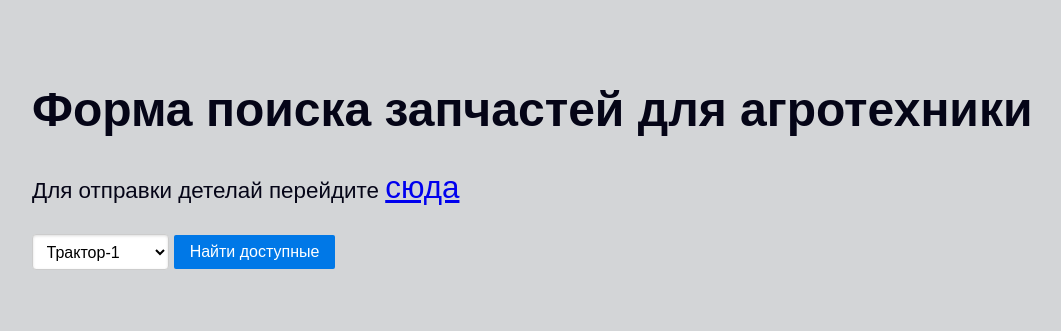
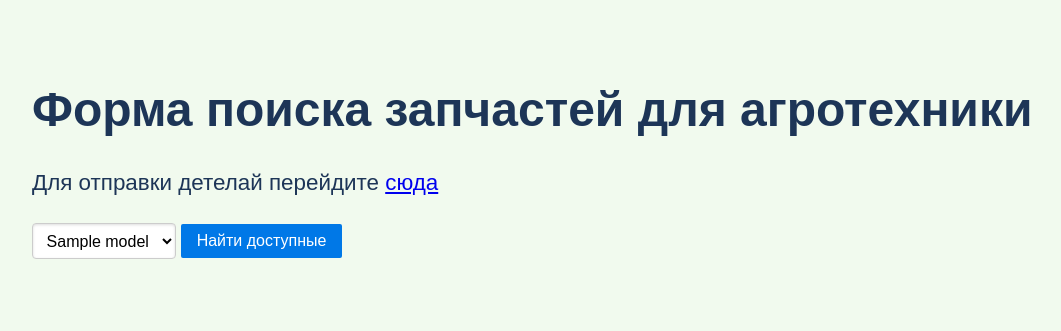
Before and after one commit to onekram/rshb-project, a Flask app: template flask-app/templates/buyer.html in a window 1280 px wide. Shown: the top 331 px of the page, without its empty margins (18-1079 px from the left). Run offline with Flask 3, Linux system fonts and the light colour scheme; the template is opened without the code that fills it: most values are stand-ins (such as "Sample title", 1, 10 or a date in 2020); some libraries are stand-ins or nearby versions.

Commit message:
feat: unlimited models choice

```diff
--- a/flask-app/app.py
+++ b/flask-app/app.py
@@ -26,7 +26,15 @@ def seller():
 
 @app.route('/buyer')
 def buyer():
-    return render_template('buyer.html')
+    all_models = []
+    with get_db_connection() as conn:
+        models = conn.execute('''
+            SELECT DISTINCT spare_part_model FROM parts
+        ''').fetchall()
+
+        all_models = [model['spare_part_model'] for model in models]
+
+    return render_template('buyer.html', all_models=all_models)
 
 @app.route('/send_spare_part', methods=['POST'])
 def send():
--- a/flask-app/templates/buyer.html
+++ b/flask-app/templates/buyer.html
@@ -9,13 +9,13 @@
 <body>
     <style>
         body {
-            background-color: #D3D5D7;
-            color: #050517;
+            background-color: #F1FAEE;
+            color: #1D3557;
         }
         body {
             padding: 50px;
         }
-        p, a {font-size: 1.4em;}
+        p{font-size: 1.4em;}
         h1 {font-size: 3em;}
     </style>
     <h1>Форма поиска запчастей для агротехники</h1>
@@ -23,10 +23,10 @@
         <form id="find_spare_parts" class="pure-form">
             <fieldset>
                 <select id="spare_part_model" name="spare_part_model">
-                    <option value="model_1">Трактор-1</option>
-                    <option value="model_2">Трактор-2</option>
-                    <option value="model_3">Кукурузник-1</option>
-                </select>
+                {% for model in all_models %}
+                <option value="{{ model }}">{{ model }}</option>
+                {% endfor %}
+                 </select>
                 <button type="submit" class="pure-button pure-button-primary">Найти доступные</button>
             </fieldset>
         </form>
```
Also changed, not shown: flask-app/templates/seller.html (+4 -8 lines), flask-app/templates/success.html (+5 -4 lines).
